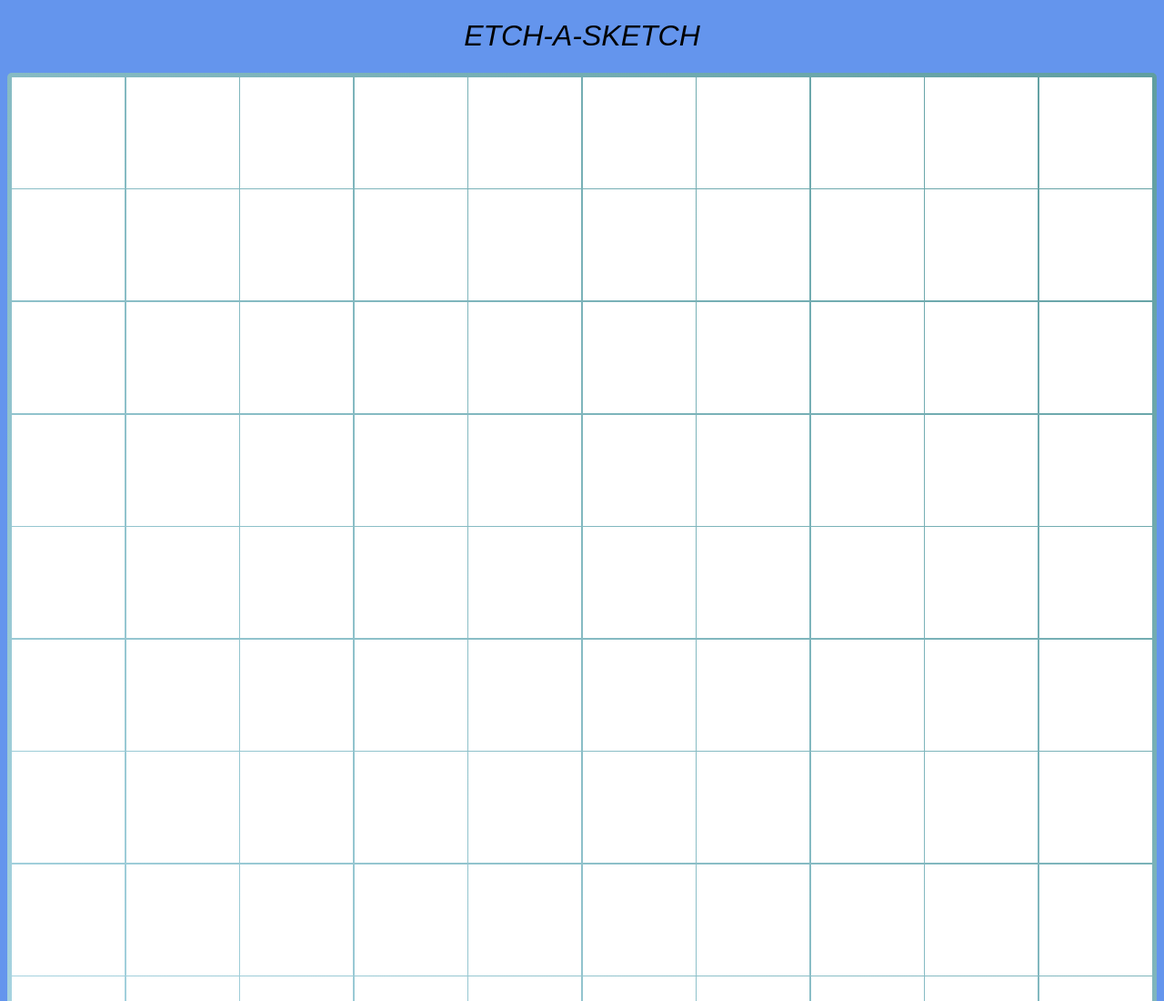
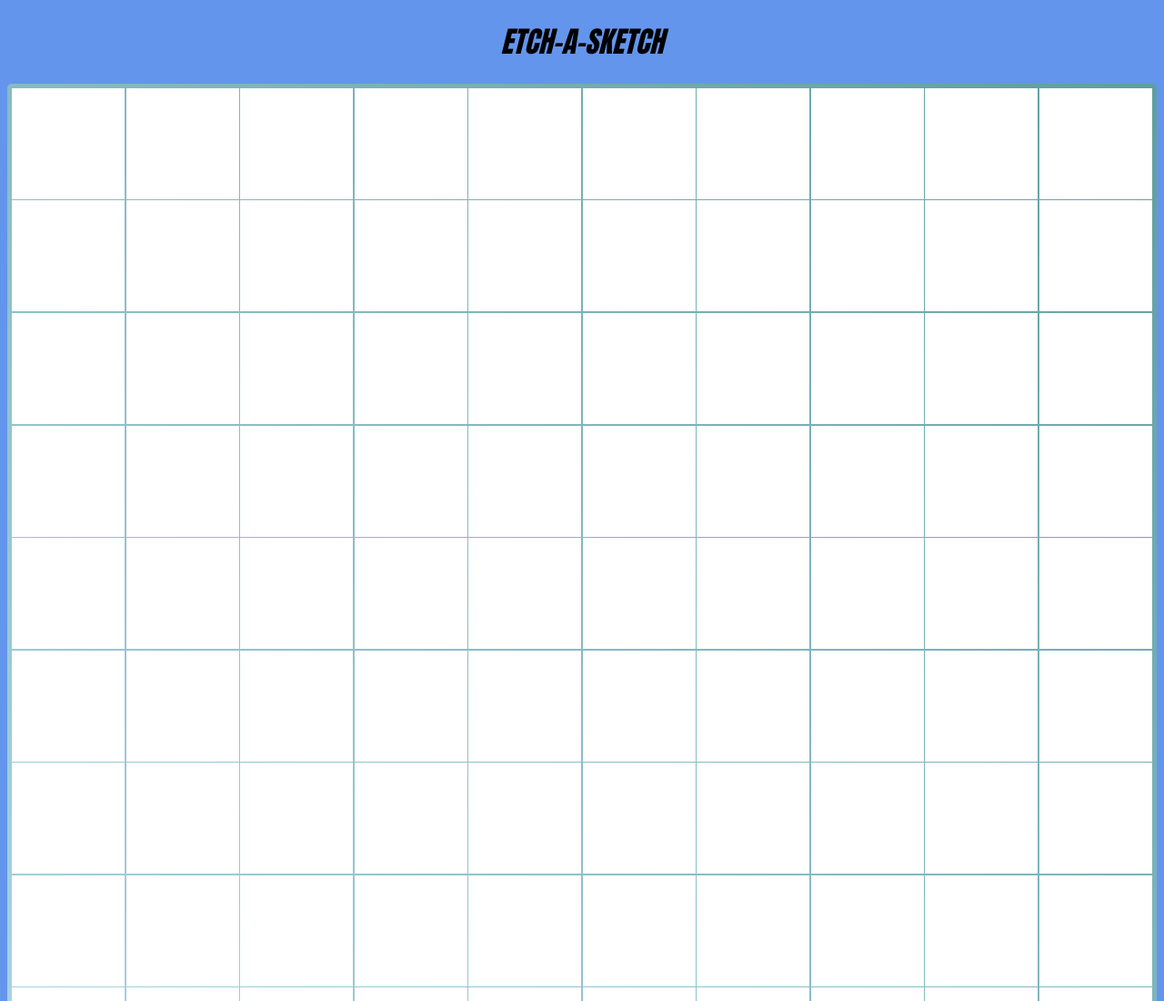
Before and after one commit to R3apurba/etch-a-sketch, a plain HTML site: page index.html in a window 1280 px wide. Shown: the top 1100 px of the page at 91% size. Drawn offline with Linux system fonts and the light colour scheme.

Commit message:
Update index.html

```diff
--- a/index.html
+++ b/index.html
@@ -22,7 +22,7 @@
     }
     h1{
         text-align: center;
-        font-family: fantasy;
+        font-family:Impact;
         font-style: italic;
         font-weight: lighter;
     }
```
